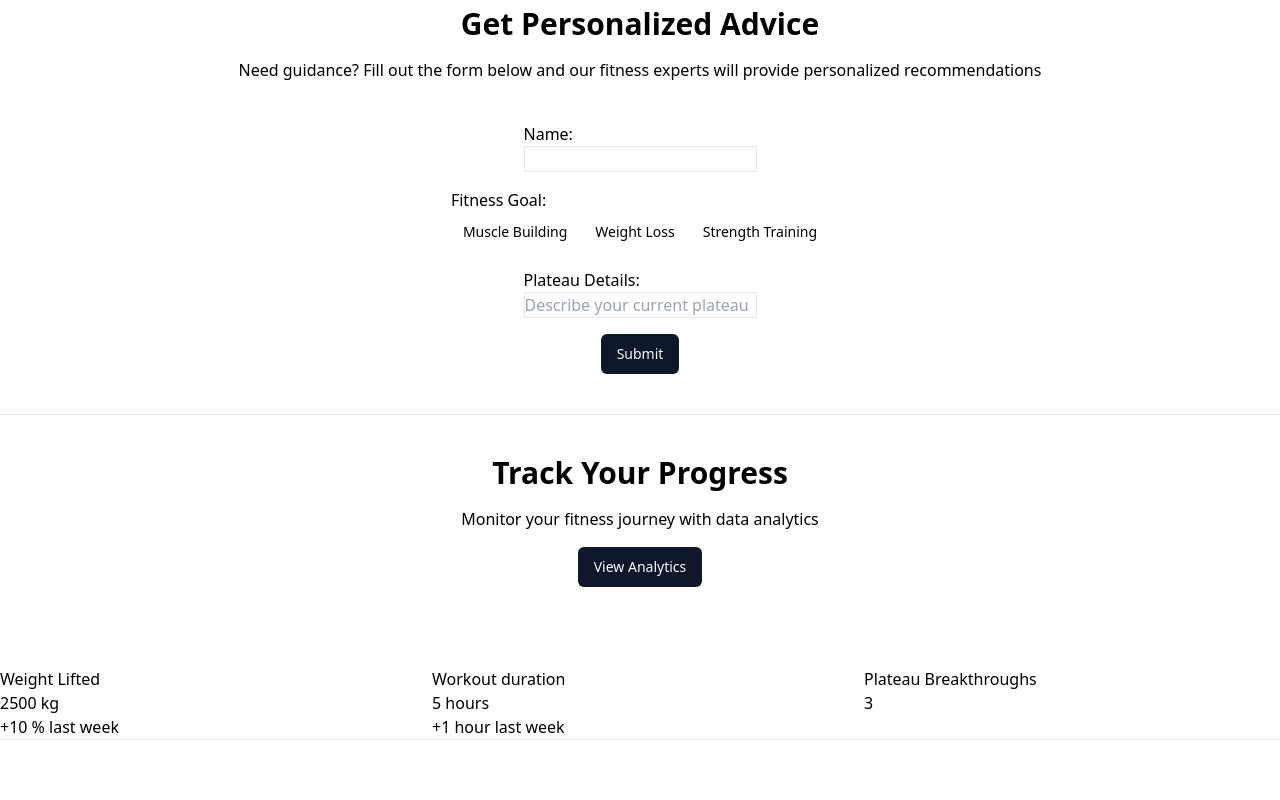
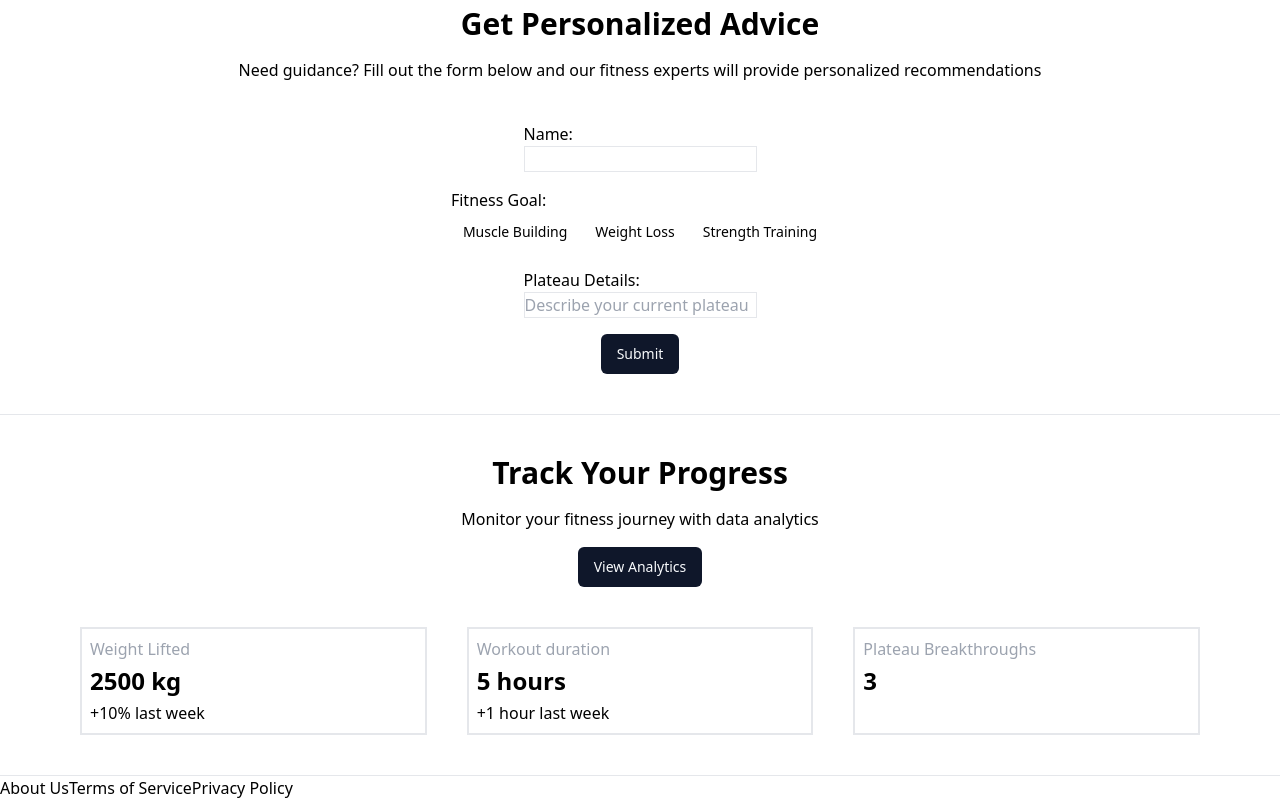
Before and after one commit to devmev10/fitjam, a Next.js app: page / in a window 1280 px wide. Shown: the part 2368-3168 px from the top of the page. Before the commit the page ends 3108 px from the top, so only its background shows below. Built offline with nearby package versions, Linux system fonts and the light colour scheme; data requests are answered from the project's data file.

Commit message:
stylise progress tracking section

```diff
--- a/app/page.js
+++ b/app/page.js
@@ -208,24 +208,32 @@ export default async function Home() {
           <p>Monitor your fitness journey with data analytics</p>
           <Button>View Analytics</Button>
         </div>
+
+        <div className="grid grid-cols-3 gap-10 px-20">
+          <div className="flex flex-col border-2 border-gray-200 p-2 gap-1">
+            <p className="text-gray-400">Weight Lifted</p>
+            <h6 className="text-2xl font-bold">2500 kg</h6>
+            <p>+10% last week</p>
+          </div>
+          <div className="flex flex-col border-2 border-gray-200 p-2 gap-1">
+            <p className="text-gray-400">Workout duration</p>
+            <h6 className="text-2xl font-bold">5 hours</h6>
+            <p>+1 hour last week</p>
+          </div>
+          <div className="flex flex-col border-2 border-gray-200 p-2 gap-1">
+            <p className="text-gray-400">Plateau Breakthroughs</p>
+            <h6 className="text-2xl font-bold">3</h6>
+          </div>
+        </div>
       </section>
-      <div className="grid grid-cols-3 gap-4 ">
-        <div>
-          <p>Weight Lifted</p>
-          <h6>2500 kg</h6>
-          <p>+10 % last week</p>
-        </div>
-        <div>
-          <p>Workout duration</p>
-          <h6>5 hours</h6>
-          <p>+1 hour last week</p>
-        </div>
-        <div>
-          <p>Plateau Breakthroughs</p>
-          <h6>3</h6>
-        </div>
-      </div>
+
       <hr />
+
+      <footer className="flex ">
+        <h3>About Us</h3>
+        <h3>Terms of Service</h3>
+        <h3>Privacy Policy</h3>{" "}
+      </footer>
     </main>
   );
 }
```
